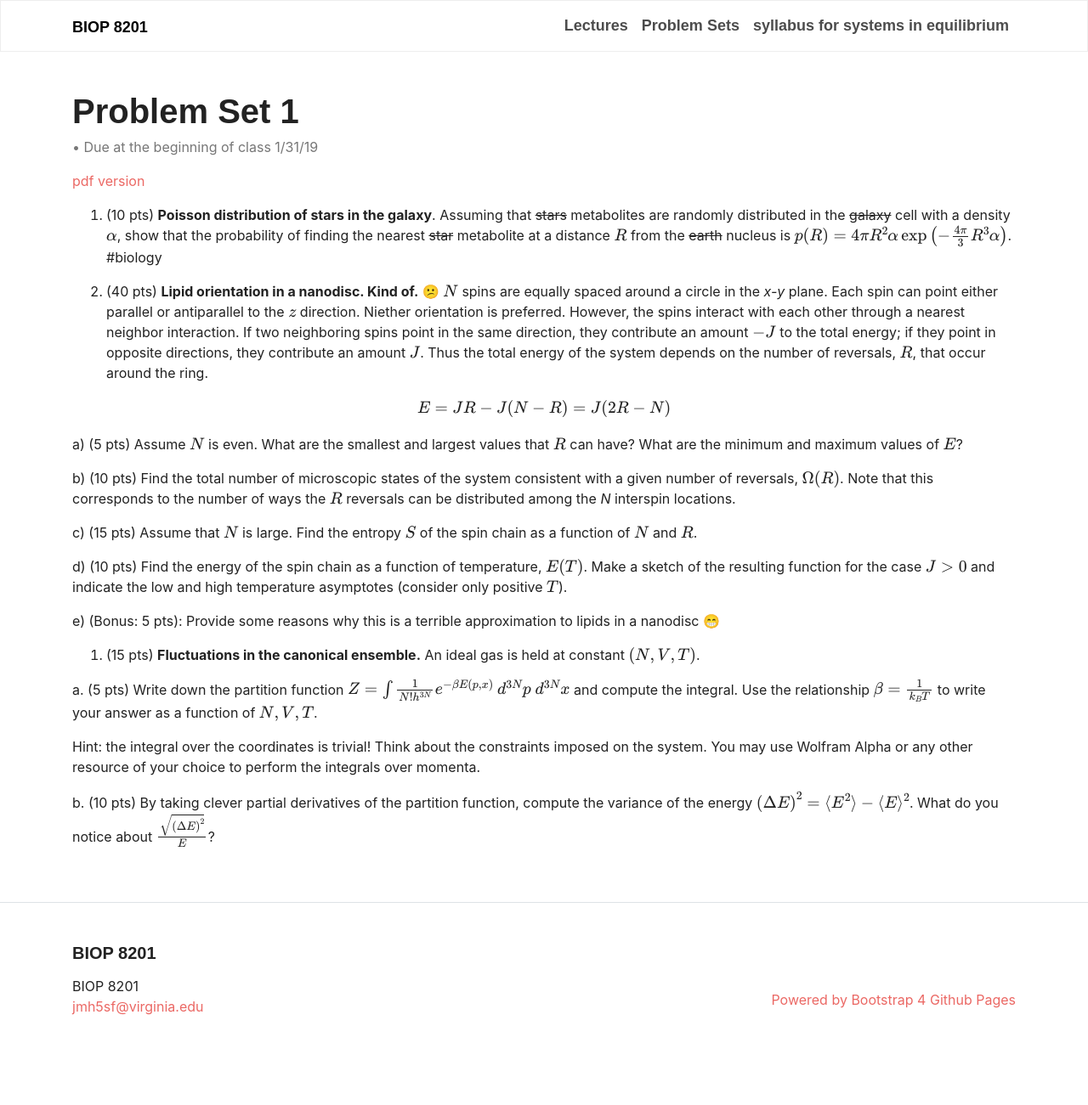
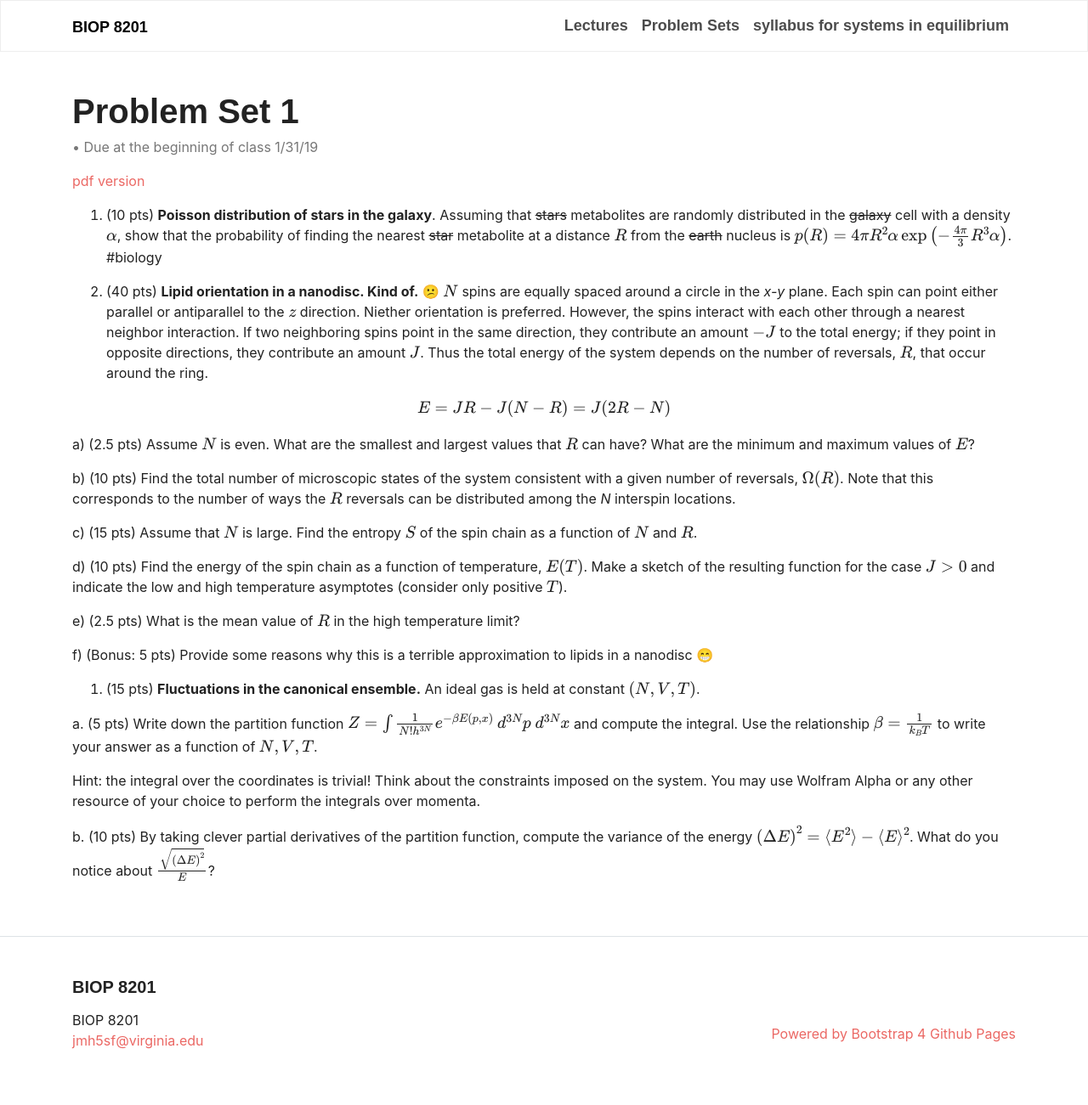
Before and after one commit to jmhays/biop-web, a Jekyll site: the page built from problem_sets/ps1.md, in a window 1280 px wide. Shown: the whole page at 85% size. Built offline with Jekyll 4.4.1, drawn with Linux system fonts in a browser that asks for light colours; emoji names are drawn with the system emoji font; some web fonts are replaced; formulas are drawn with MathJax 3; before the commit the page ends 1261 px from its top, so only the background shows below that.

Commit message:
add part to problem

```diff
--- a/problem_sets/ps1.md
+++ b/problem_sets/ps1.md
@@ -14,7 +14,7 @@
 
 $$E = JR − J(N − R) = J(2R − N)$$
 
-a) (5 pts) Assume $$N$$ is even. What are the smallest and largest values that $$R$$ can have? What are the minimum and maximum values of $$E$$?
+a) (2.5 pts) Assume $$N$$ is even. What are the smallest and largest values that $$R$$ can have? What are the minimum and maximum values of $$E$$?
 
 b) (10 pts) Find the total number of microscopic states of the system consistent with a given number of reversals, $$\Omega(R)$$. Note that this corresponds to the number of ways the $$R$$ reversals can be distributed among the *N* inter­spin locations.
 
@@ -22,7 +22,9 @@ c) (15 pts) Assume that $$N$$ is large. Find the entropy $$S$$ of the spin chain
 
 d) (10 pts) Find the energy of the spin chain as a function of temperature, $$E(T)$$. Make a sketch of the resulting function for the case $$J > 0$$ and indicate the low and high temperature asymptotes (consider only positive $$T$$).
 
-e) (Bonus: 5 pts): Provide some reasons why this is a terrible approximation to lipids in a nanodisc :grin:
+e) (2.5 pts) What is the mean value of $$R$$ in the high temperature limit?
+
+f) (Bonus: 5 pts) Provide some reasons why this is a terrible approximation to lipids in a nanodisc :grin:
 
 3. (15 pts) **Fluctuations in the canonical ensemble.** An ideal gas is held at constant $$(N, V, T)$$.
 
```
Also changed, not shown: 1 other file.
